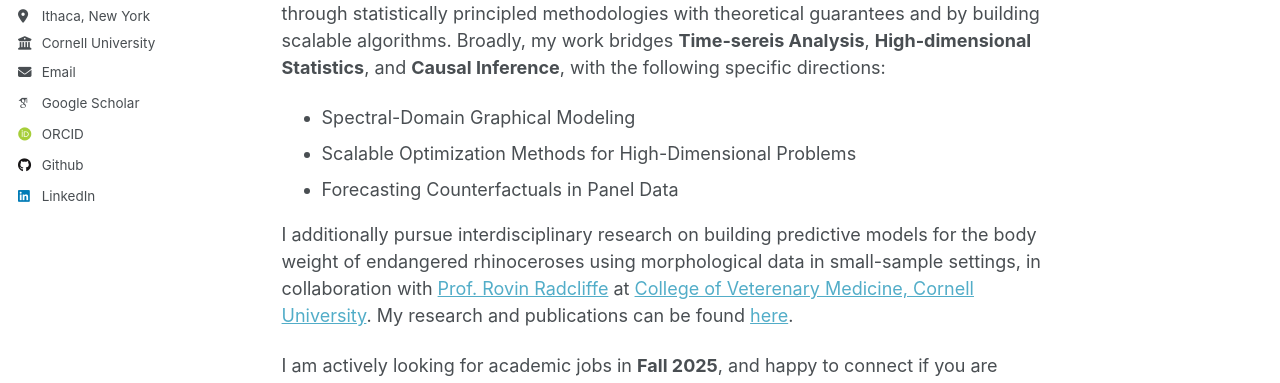
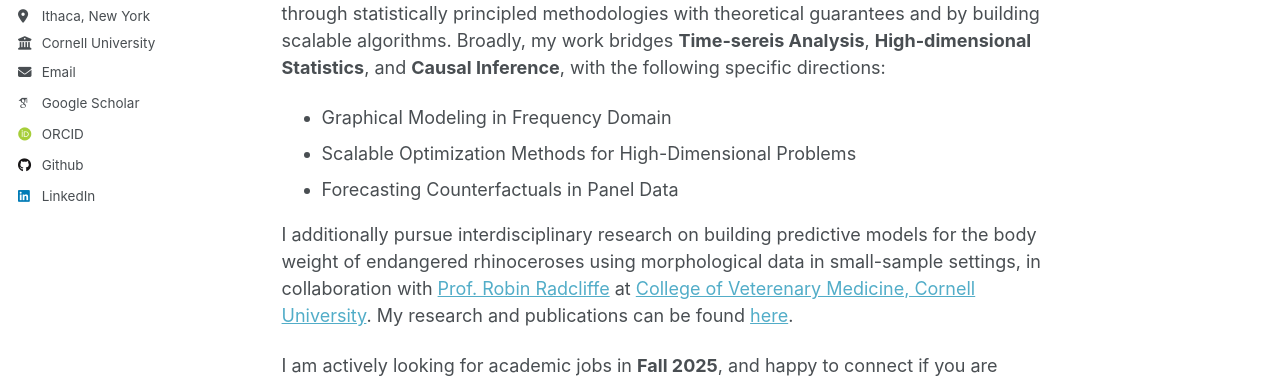
Before and after one commit to navonildeb/navonildeb.github.io, a Jekyll site: the page built from _pages/about.md, in a window 1280 px wide and 1330 px high. Shown: the part 469-852 px from the top of the window. Built offline with Jekyll 4.4.1, drawn with Linux system fonts in a browser that asks for light colours; some web fonts are replaced.

Commit message:
Update about.md

```diff
--- a/_pages/about.md
+++ b/_pages/about.md
@@ -11,11 +11,11 @@ I am a fifth-year Ph.D. student in the Department of [Statistics and Data Scienc
 
 My research primarily focuses on developing statistical methodologies for analyzing complex, high-dimensional, and temporally dependent data. Such data—-arising in neuroscience, finance, policy evaluation, and many other domains—-exhibit intricate temporal and cross-sectional dependencies that challenge traditional methods for estimation, inference, and forecasting. I aim to make these dependencies learnable through statistically principled methodologies with theoretical guarantees and by building scalable algorithms. Broadly, my work bridges **Time-sereis Analysis**, **High-dimensional Statistics**, and **Causal Inference**, with the following specific directions:
 
-* Spectral-Domain Graphical Modeling
+* Graphical Modeling in Frequency Domain
 * Scalable Optimization Methods for High-Dimensional Problems
 * Forecasting Counterfactuals in Panel Data
 
-I additionally pursue interdisciplinary research on building predictive models for the body weight of endangered rhinoceroses using morphological data in small-sample settings, in collaboration with [Prof. Rovin Radcliffe](https://wildlife.cornell.edu/people/robin-radcliffe) at [College of Veterenary Medicine, Cornell University](https://www.vet.cornell.edu/). My research and publications can be found [here](https://navonildeb.github.io//publications/).
+I additionally pursue interdisciplinary research on building predictive models for the body weight of endangered rhinoceroses using morphological data in small-sample settings, in collaboration with [Prof. Robin Radcliffe](https://wildlife.cornell.edu/people/robin-radcliffe) at [College of Veterenary Medicine, Cornell University](https://www.vet.cornell.edu/). My research and publications can be found [here](https://navonildeb.github.io//publications/).
 
 I am actively looking for academic jobs in **Fall 2025**, and happy to connect if you are aware of any openings.
 
```
